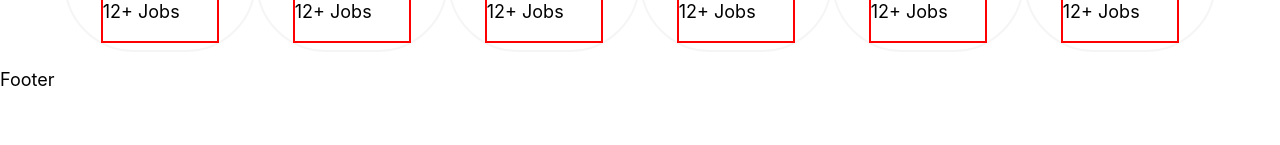
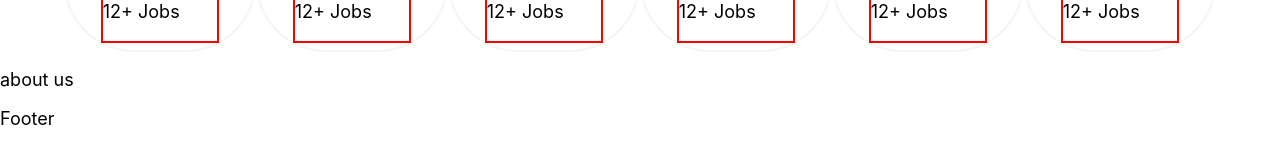
Before and after one commit to rselvasoyak/jobi, a JavaScript app: page / in a window 1280 px wide. Shown: the part 1897-2042 px from the top of the page. Before the commit the page ends 2006 px from the top, so only its background shows below. Built offline with nearby package versions, Linux system fonts and the light colour scheme; the HTML template or start-up script is replaced by a standard one.

Commit message:
started aboutUs Section

```diff
--- /dev/null
+++ b/src/Components/AboutUs.js
@@ -0,0 +1,7 @@
+const AboutUs = () => {
+    return(
+        <p>about us</p>
+    )
+}
+
+export default AboutUs;
--- a/src/Components/IndexPage.js
+++ b/src/Components/IndexPage.js
@@ -1,4 +1,5 @@
 // Components
+import AboutUs from "./AboutUs";
 import IndexHeader from "./HeaderOptions/IndexHeader";
 import Marketplace from "./Marketplace";
 import TrendingServices from "./TrendingServices";
@@ -12,6 +13,7 @@ const IndexPage =() => {
             <main>
                 <TrendingServices />
                 <Marketplace />
+                <AboutUs />
             </main>
         </>
     );
```
